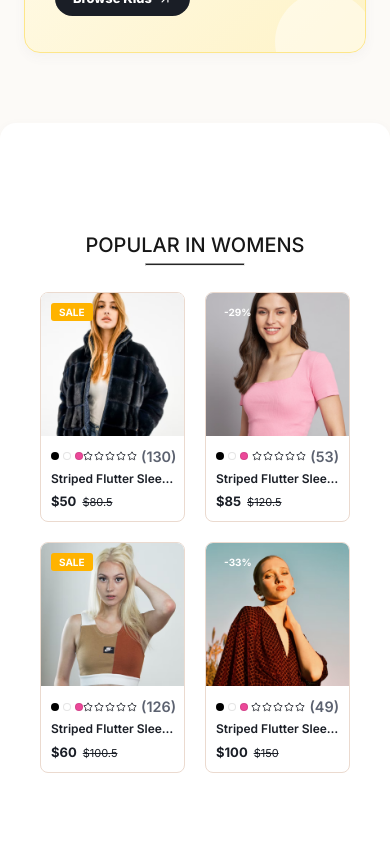
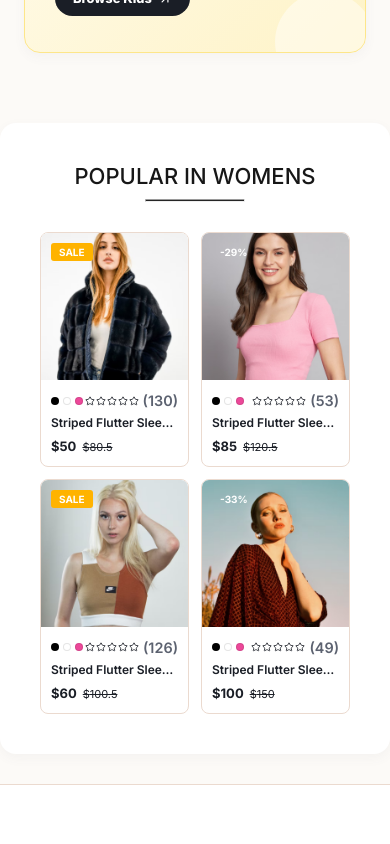
Before and after one commit to ramtechnow/frontend_project, a React (Create React App) app in the folder frontend_project/: page / in a window 390 px wide. Shown: the part 2180-3024 px from the top of the page. Built offline with nearby package versions, Linux system fonts and the light colour scheme; no server answers; a web font is replaced by a local one.

Commit message:
Fix responsiveness for collections, popular grid, and product details display container

```diff
--- a/frontend_project/src/Components/NewCollections/NewCollection.css
+++ b/frontend_project/src/Components/NewCollections/NewCollection.css
@@ -17,66 +17,60 @@
     border-radius: 10px;
     background: #252525;
 }
-.collections{
+.collections {
   display: grid;
-    grid-template-columns: 1fr 1fr 1fr 1fr;
-    margin-top: 10px;
-    gap:30px;
+  grid-template-columns: repeat(4, 1fr);
+  margin-top: 30px;
+  gap: 30px;
+  width: 100%;
 }
+
 @media (max-width: 1280px) {
   .new-collections h1 {
     font-size: 40px;
   }
-
   .new-collections hr {
     width: 160px;
     height: 4px;
   }
-
   .collections {
     gap: 20px;
-        margin-top: 30px;
   }
 }
 
 @media (max-width: 1024px) {
   .new-collections h1 {
-        font-size: 30px;
+    font-size: 32px;
   }
-
   .new-collections hr {
     width: 120px;
     height: 3px;
   }
-
   .collections {
-        gap: 15px;
-        margin-top: 20px;
+    grid-template-columns: repeat(3, 1fr);
+    gap: 20px;
   }
 }
 
-@media (max-width: 800px) {
+@media (max-width: 768px) {
+  .new-collections h1 {
+    font-size: 28px;
+  }
   .new-collections {
-        gap: 6px;
+    margin-bottom: 60px;
   }
-
-    .new-collections h1 {
-        font-size: 20px;
-    }
-
-    .new-collections hr {
-        width: 100px;
-    }
-
   .collections {
-        gap: 5px;
+    grid-template-columns: repeat(2, 1fr);
+    gap: 16px;
   }
 }
 
-@media (max-width: 500px) {
+@media (max-width: 480px) {
+  .new-collections h1 {
+    font-size: 22px;
+  }
   .collections {
-        display: grid;
-        grid-template-columns: 1fr 1fr;
-        gap: 20px;
+    grid-template-columns: repeat(2, 1fr);
+    gap: 12px;
   }
 }
--- a/frontend_project/src/Components/Popular/Popular.css
+++ b/frontend_project/src/Components/Popular/Popular.css
@@ -4,7 +4,7 @@
     justify-content: center;
     align-items: center;
     gap: 10px;
-    height: 100vh;
+    padding: 80px 24px;
 }
 
 .popular h1 {
@@ -22,24 +22,20 @@
 
 .popular-item {
     margin-top: 50px;
-    display: flex;
+    display: grid;
+    grid-template-columns: repeat(4, 1fr);
     gap: 30px;
+    width: 100%;
 }
 
 @media(max-width:1280px) {
-    .popular {
-        height: 80vh;
-    }
-
     .popular h1 {
         font-size: 40px;
     }
-
     .popular hr {
         width: 160px;
         height: 4px;
     }
-
     .popular-item {
         gap: 20px;
         margin-top: 30px;
@@ -47,51 +43,42 @@
 }
 
 @media(max-width:1024px) {
-    .popular {
-        height: 60vh;
+    .popular h1 {
+        font-size: 32px;
     }
-
-    .popular h1 {
-        font-size: 30px;
-    }
-
     .popular hr {
         width: 120px;
         height: 3px;
     }
-
     .popular-item {
-        gap: 15px;
+        grid-template-columns: repeat(3, 1fr);
+        gap: 20px;
         margin-top: 20px;
     }
 }
 
-@media(max-width:800px) {
+@media(max-width:768px) {
     .popular {
-        height: 50vh;
-        gap: 6px;
+        padding: 60px 24px;
     }
-
     .popular h1 {
-        font-size: 20px;
+        font-size: 28px;
     }
-
     .popular hr {
         width: 100px;
     }
-
     .popular-item {
-        gap: 5px;
+        grid-template-columns: repeat(2, 1fr);
+        gap: 16px;
     }
 }
 
-@media (max-width:500px) {
-    .popular{
-        height: 90vh;
+@media (max-width:480px) {
+    .popular h1 {
+        font-size: 22px;
     }
-    .popular-item{
-        display: grid;
-        grid-template-columns: 1fr 1fr;
-        gap: 20px;
+    .popular-item {
+        grid-template-columns: repeat(2, 1fr);
+        gap: 12px;
     }
 }
--- a/frontend_project/src/Components/ProductDisplay/ProductDisplay.css
+++ b/frontend_project/src/Components/ProductDisplay/ProductDisplay.css
@@ -320,8 +320,9 @@
 @media (max-width: 900px) {
   .productdisplay {
     flex-direction: column;
-    padding: 20px;
+    padding: 20px 16px;
     gap: 30px;
+    margin: 0 auto;
   }
   .productdisplay-left {
     justify-content: center;
```
Lines whose indentation alone changed are shown as unchanged.
